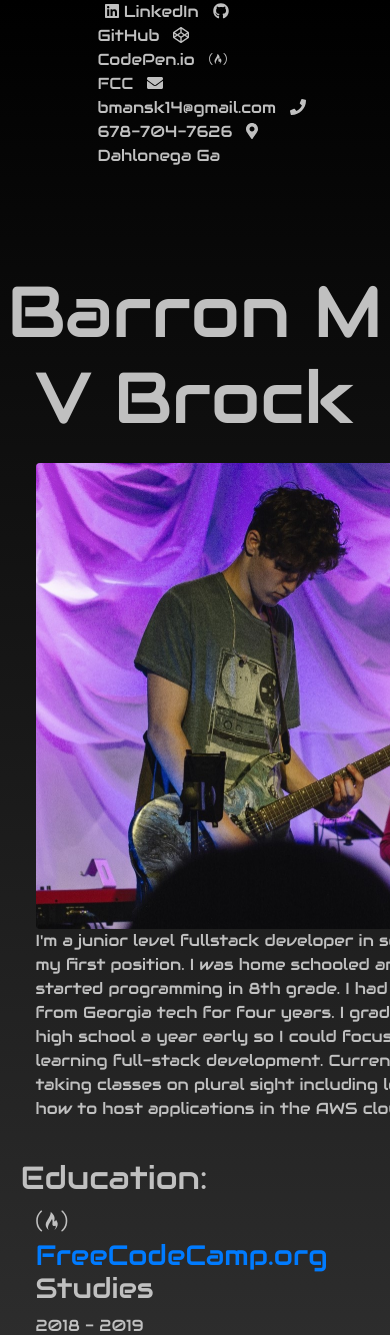
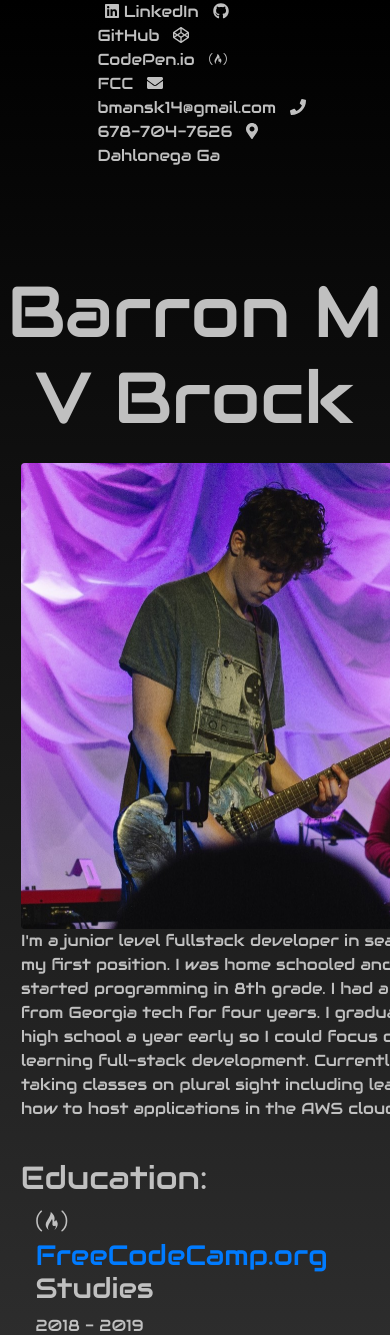
Before and after one commit to bmansk8/portfolio, a React (Create React App) app: page / in a window 390 px wide. Shown: the top 1335 px of the page. Built offline with nearby package versions, Linux system fonts and the light colour scheme.

Commit message:
mobile fix
fixed a small mobile view bug. Also updated read me since the app mas been moved to AWS Amplify

```diff
--- a/src/App.css
+++ b/src/App.css
@@ -51,6 +51,8 @@ div .row{
   }
   #sm_about{
     display: block;
+    margin-left:5px;
+    margin-right: 5px;
   }
 }
 
```
Also changed, not shown: 1 other file (tests, documents, lock files or other folders).
